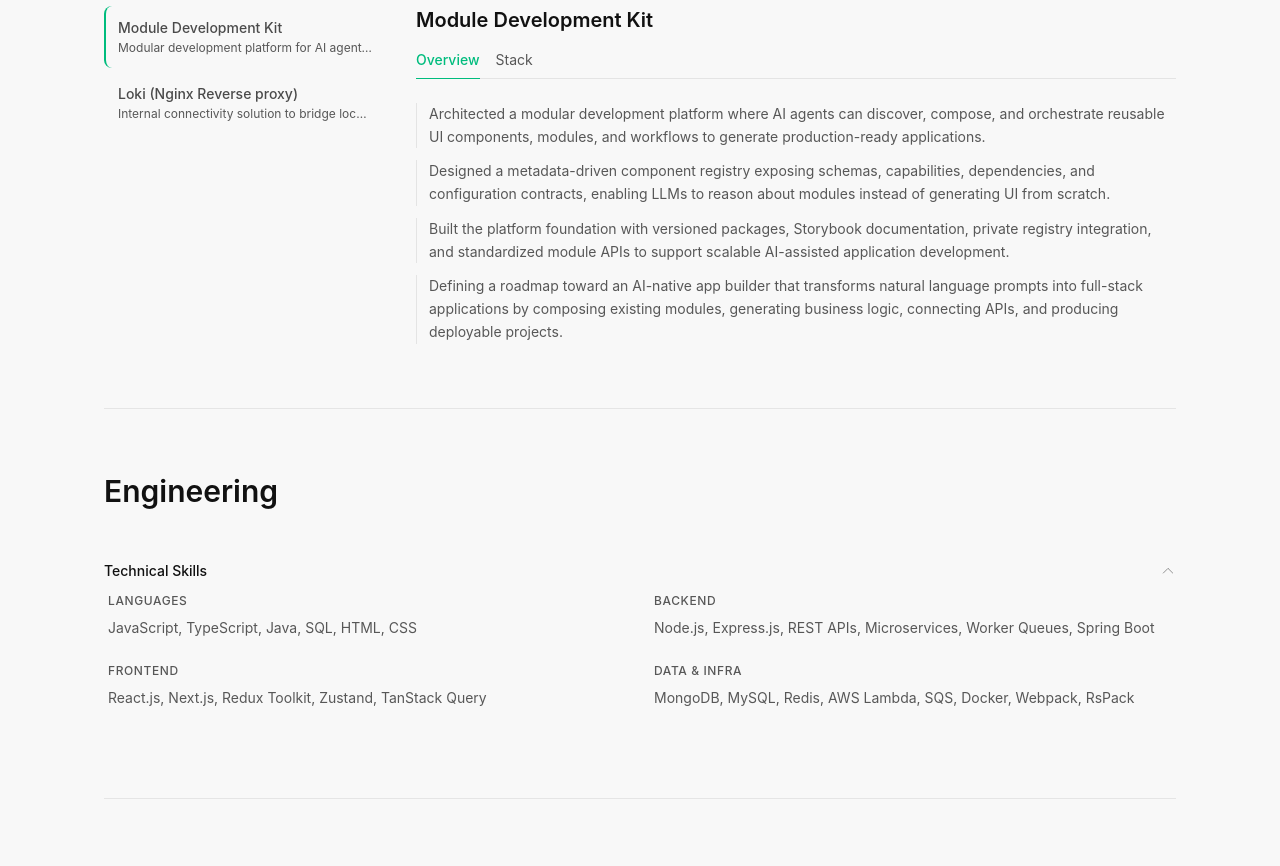
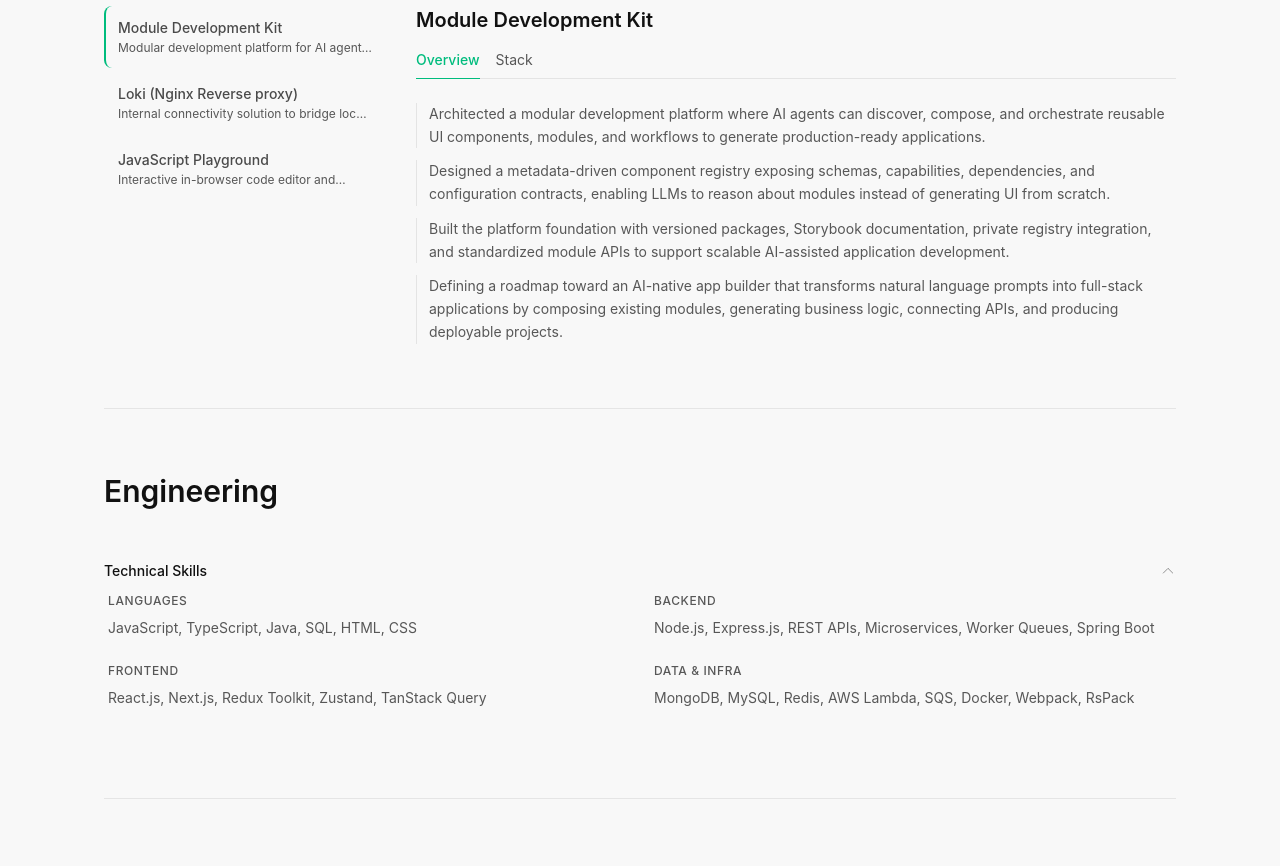
Before and after one commit to rajadubey/portfolio, a Next.js app: page / in a window 1280 px wide. Shown: the part 1840-2706 px from the top of the page. Built offline with nearby package versions, Linux system fonts and the light colour scheme.

Commit message:
feat(projects): add JavaScript Playground (https://playground.rajadubey.in/)

```diff
--- a/src/components/sections/projects.tsx
+++ b/src/components/sections/projects.tsx
@@ -67,6 +67,17 @@ export default function Projects() {
                 >
                   <h3 className="text-xl font-semibold t-primary mb-4 flex items-center justify-between">
                     <span>{project.name}</span>
+                    <div className="flex items-center gap-3">
+                      {project.demoUrl && (
+                        <a
+                          href={project.demoUrl}
+                          target="_blank"
+                          rel="noopener noreferrer"
+                          className="text-xs text-emerald-500 hover:underline font-mono"
+                        >
+                          Live Demo ↗
+                        </a>
+                      )}
                       {project.github && (
                         <a
                           href={project.github}
@@ -77,6 +88,7 @@ export default function Projects() {
                           GitHub ↗
                         </a>
                       )}
+                    </div>
                   </h3>
 
                   {/* Tabs */}
@@ -226,8 +238,19 @@ function MobileProject({
             className="overflow-hidden"
           >
             <div className="px-4 pb-4 space-y-3">
+              {(project.demoUrl || project.github) && (
+                <div className="flex items-center gap-3">
+                  {project.demoUrl && (
+                    <a
+                      href={project.demoUrl}
+                      target="_blank"
+                      rel="noopener noreferrer"
+                      className="text-xs text-emerald-500 hover:underline font-mono inline-flex items-center"
+                    >
+                      Live Demo ↗
+                    </a>
+                  )}
                   {project.github && (
-                <div>
                     <a
                       href={project.github}
                       target="_blank"
@@ -236,6 +259,7 @@ function MobileProject({
                     >
                       GitHub ↗
                     </a>
+                  )}
                 </div>
               )}
               <div className="flex flex-wrap gap-1.5">
--- a/src/lib/data.ts
+++ b/src/lib/data.ts
@@ -36,6 +36,7 @@ export interface Project {
   bullets: string[];
   awards?: string[];
   github?: string;
+  demoUrl?: string;
 }
 
 export interface Publication {
@@ -168,6 +169,26 @@ export const projects: Project[] = [
       "Implemented configurable port mapping and request routing to replace manual tunnel setup, enabling seamless local-to-stage communication for development and debugging.",
     ],
   },
+  {
+    name: "JavaScript Playground",
+    description:
+      "Interactive in-browser code editor and sandbox with Monaco Editor, live compilation, and integrated console.",
+    stack: [
+      "React",
+      "TypeScript",
+      "Monaco Editor",
+      "Vite",
+      "Tailwind CSS",
+      "Web Workers",
+    ],
+    demoUrl: "https://playground.rajadubey.in/",
+    bullets: [
+      "Architected a full-featured browser-based IDE and code execution sandbox supporting real-time JavaScript and TypeScript evaluation with zero backend dependency.",
+      "Integrated Monaco Editor with dynamic type definitions, automated React declaration package loading, and VS Code dark theme styling.",
+      "Engineered multi-file project workspace capabilities with a file explorer, project search, dependency management, and debounced auto-saving.",
+      "Built an isolated sandbox runtime with live console log capture, displaying evaluations, runtime errors, and output streams in real time.",
+    ],
+  },
 ];
 
 export const skillCategories: Skill[] = [
```
Also changed, not shown: 1 other file (tests, documents, lock files or other folders). Lines whose indentation alone changed are shown as unchanged.
